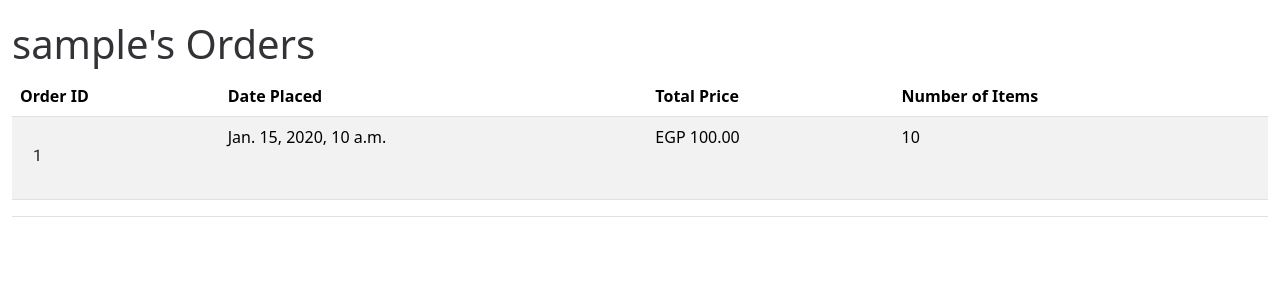
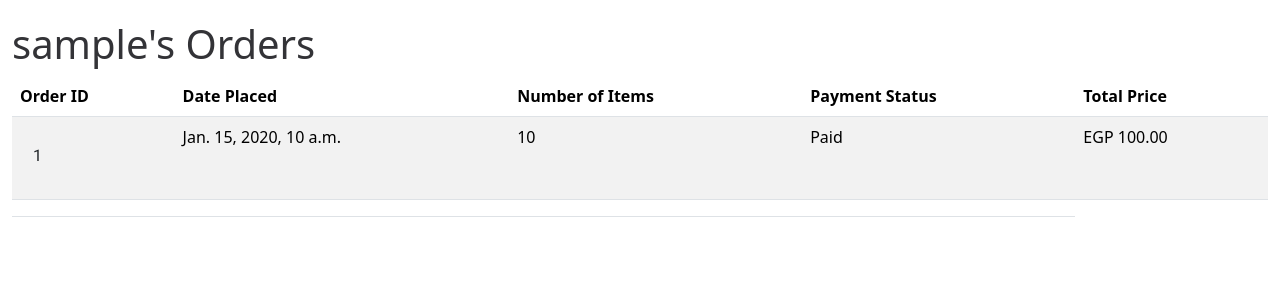
Before and after one commit to AuroraaSan/GroceryGo, a Django app: page /orders/user_orders/ in a window 1280 px wide. Shown: the part 137-437 px from the top of the page. Run offline with Django 4.2, Linux system fonts and the light colour scheme; a user stored in the database is signed in; tables that the repository leaves empty hold one stand-in row (values such as "Sample post"); grey boxes marked "Sample" are stand-in pictures; parts of the project's set-up code (start-up, migrations or seed data) failed here and were passed over; some libraries are stand-ins or nearby versions.

Commit message:
Fixed orders list

```diff
--- a/templates/orders/order/user_orders.html
+++ b/templates/orders/order/user_orders.html
@@ -9,8 +9,9 @@
         <tr>
           <th>Order ID</th>
           <th>Date Placed</th>
+          <th>Number of Items</th>
+          <th>Payment Status</th>
           <th>Total Price</th>
-          <th>Number of Items</th>
         </tr>
       </thead>
       <tbody>
@@ -24,8 +25,13 @@
               </p>
             </td>
             <td>{{ order.created }}</td>
-            <td>EGP {{ order.get_total_cost_before_discount }}</td>
             <td>{{ order.get_total_items }}</td>
+            <td>
+              {% if order.paid %}Paid
+              {% else %} Cash on Delivery
+              {% endif %}
+            </td>
+            <td>EGP {{ order.get_total_cost }}</td>
           </tr>
           <tr>
             <td colspan="4">
```
